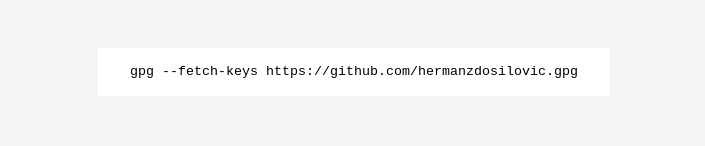
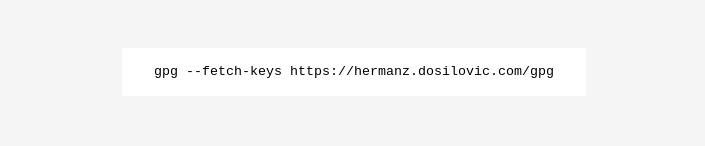
Before and after one commit to hermanzdosilovic/hermanzdosilovic.github.io, a plain HTML site: page index.html in a window 1280 px wide. Shown: the part 489-635 px from the top of the page, without its empty margins (286-991 px from the left). Drawn offline with Linux system fonts and the light colour scheme.

Commit message:
Add gpg key

```diff
--- a/index.html
+++ b/index.html
@@ -32,7 +32,7 @@
             <div class="item"><a target="_blank" aria-label="View CV" href="https://go.judge0.com/cv"><i class="fa-regular fa-file-pdf fa-3x" aria-hidden="true"></i></a></div>
         </div>
         <hr>
-        <pre>gpg --fetch-keys https://github.com/hermanzdosilovic.gpg</pre>
+        <pre>gpg --fetch-keys https://hermanz.dosilovic.com/gpg</pre>
     </div>
     <p id="footer">Last updated on February 17th, 2026.</p>
 </body>
```
Also changed, not shown: 1 other file.
